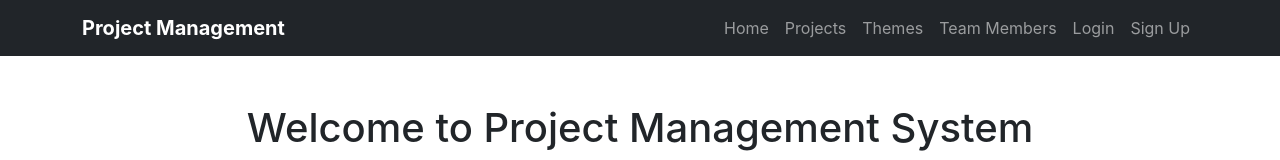
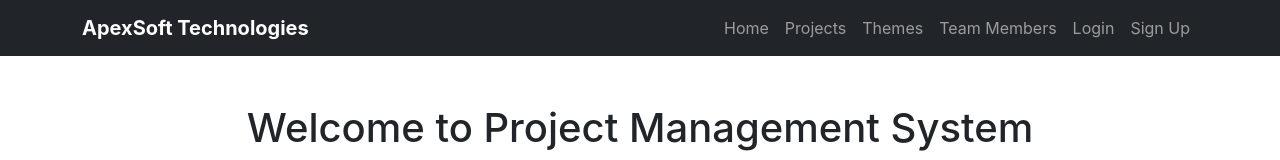
Before and after one commit to anktiwari053/Time, a React (Create React App) app in the folder frontend/: page / in a window 1280 px wide. Shown: the top 160 px of the page. Built offline with nearby package versions, Linux system fonts and the light colour scheme; no server answers.

Commit message:
Update Navigation.js

```diff
--- a/frontend/src/components/Navigation.js
+++ b/frontend/src/components/Navigation.js
@@ -12,7 +12,7 @@ const Navigation = () => {
     <Navbar bg="dark" variant="dark" expand="lg">
       <Container>
         <Navbar.Brand as={Link} to="/">
-          Project Management
+         ApexSoft Technologies
         </Navbar.Brand>
         <Navbar.Toggle aria-controls="basic-navbar-nav" />
         <Navbar.Collapse id="basic-navbar-nav">
```
